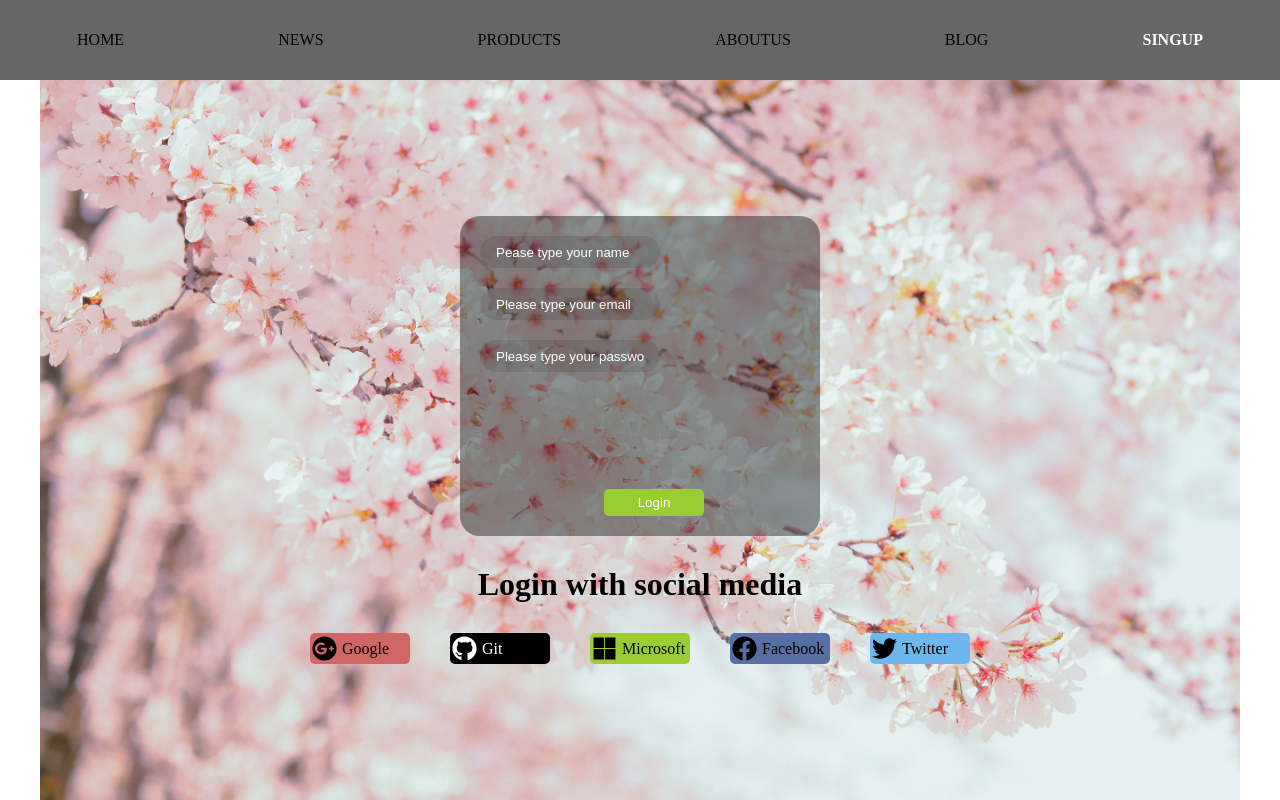
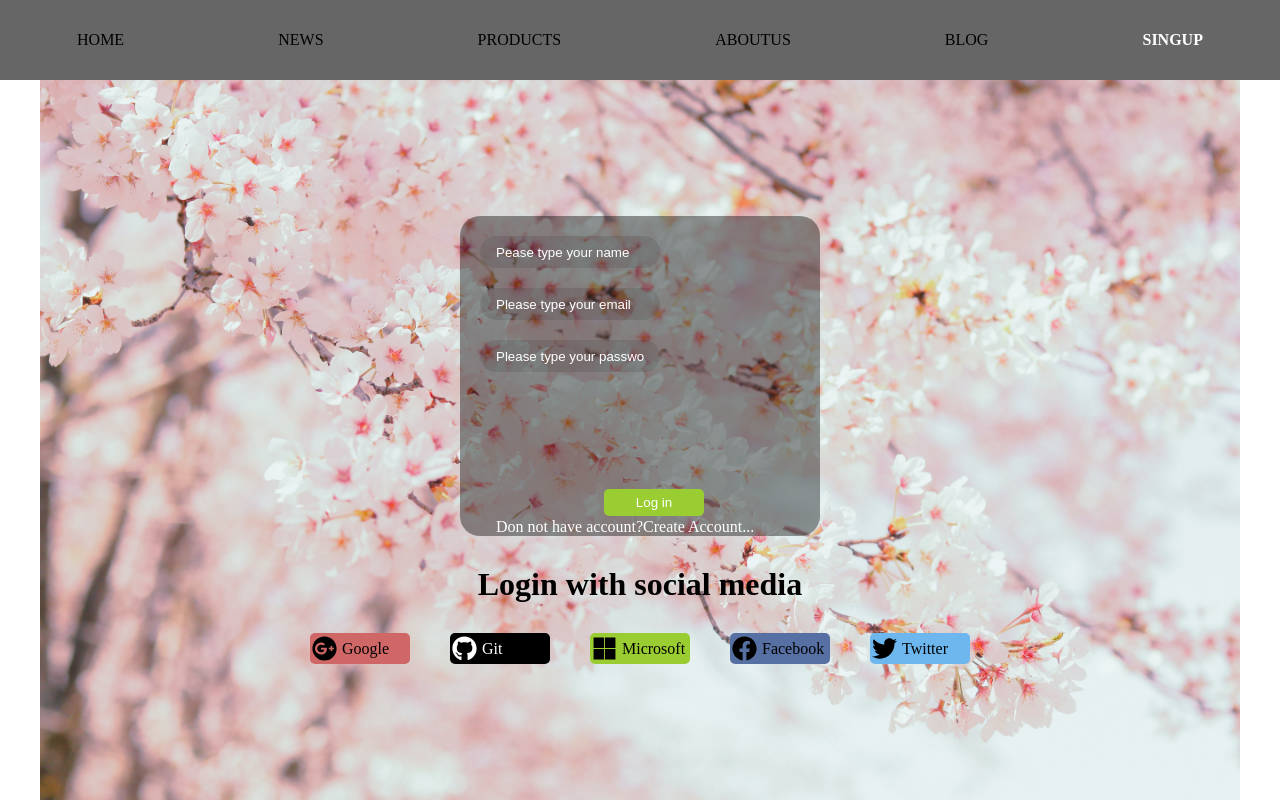
Before and after one commit to tanvirHossain10100/privateRoute, a React (Vite) app: page /login in a window 1280 px wide. Built offline with nearby package versions, Linux system fonts and the light colour scheme; no server answers.

Commit message:
[DONE] add some login and signup functionality

```diff
--- a/src/componets/LoginForm/LoginForm.jsx
+++ b/src/componets/LoginForm/LoginForm.jsx
@@ -4,6 +4,10 @@ import { getAuth, createUserWithEmailAndPassword } from "firebase/auth";
 
 import { app } from "../../firebase/firebase";
 export const LoginForm = () => {
+  const [signUp, setSignUp] = useState(false);
+  const handleSignUp = () => {
+    setSignUp(!signUp);
+  };
   const [getAuths, setGetAutn] = useState({});
   const [inputsFields, setInputFields] = useState({
     name: "",
@@ -92,9 +96,12 @@ export const LoginForm = () => {
               />
             </div>
             <button className="submitBtn text-6xl" type="submit">
-              Login
+              {signUp ? "Sign up" : "Log in"}
             </button>
           </form>
+          <div className="createAccount">
+            <p onClick={handleSignUp}>Don not have account?Create Account...</p>
+          </div>
         </div>
       </div>
     </>
--- a/src/componets/LoginWithSocialMedia/LoginWithSocialMedai.css
+++ b/src/componets/LoginWithSocialMedia/LoginWithSocialMedai.css
@@ -55,3 +55,15 @@
 .socailMedaias .twitter:hover {
   color: rgb(240, 225, 225);
 }
+.createAccount p {
+  cursor: pointer;
+  position: absolute;
+  bottom: 0;
+  left: 10%;
+  padding: -10px 0 5px 5px;
+  &:hover {
+    color: rgba(0, 0, 255, 0.582);
+    text-decoration: underline;
+    user-select: none;
+  }
+}
```
